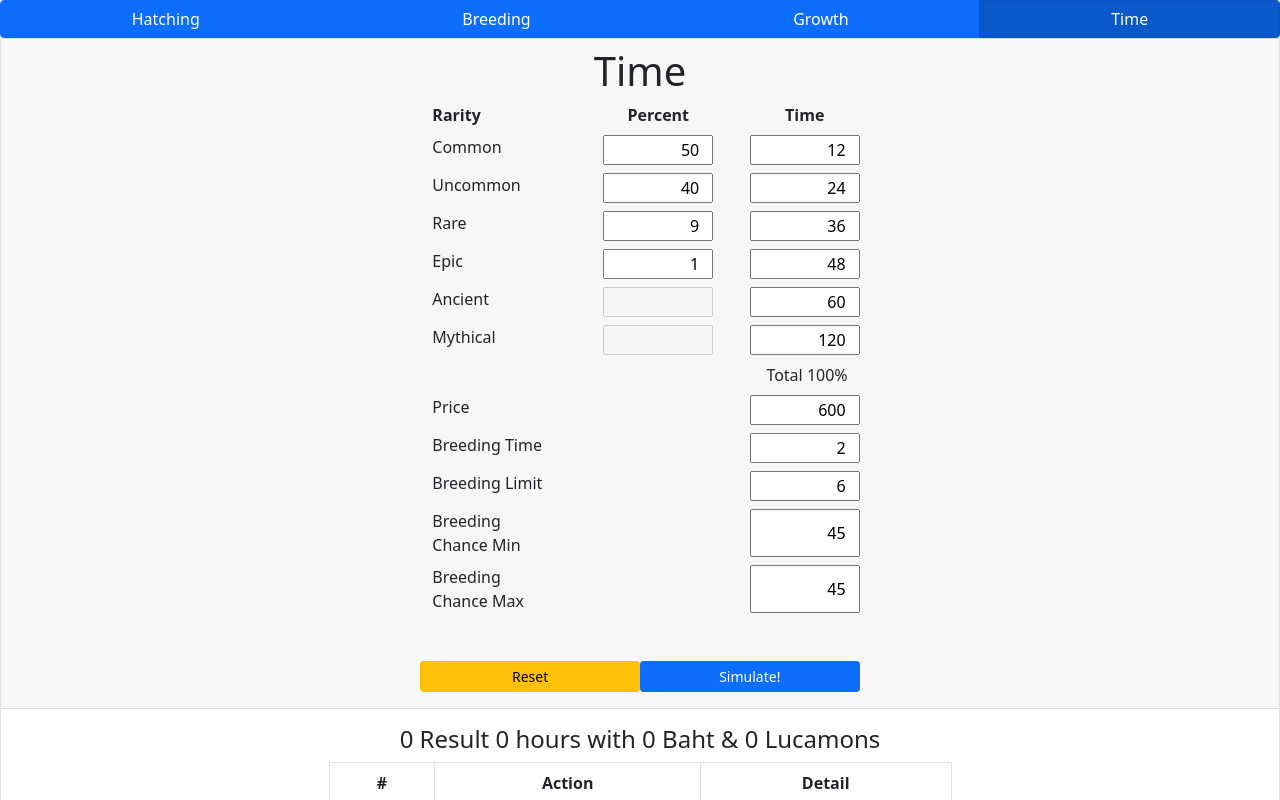
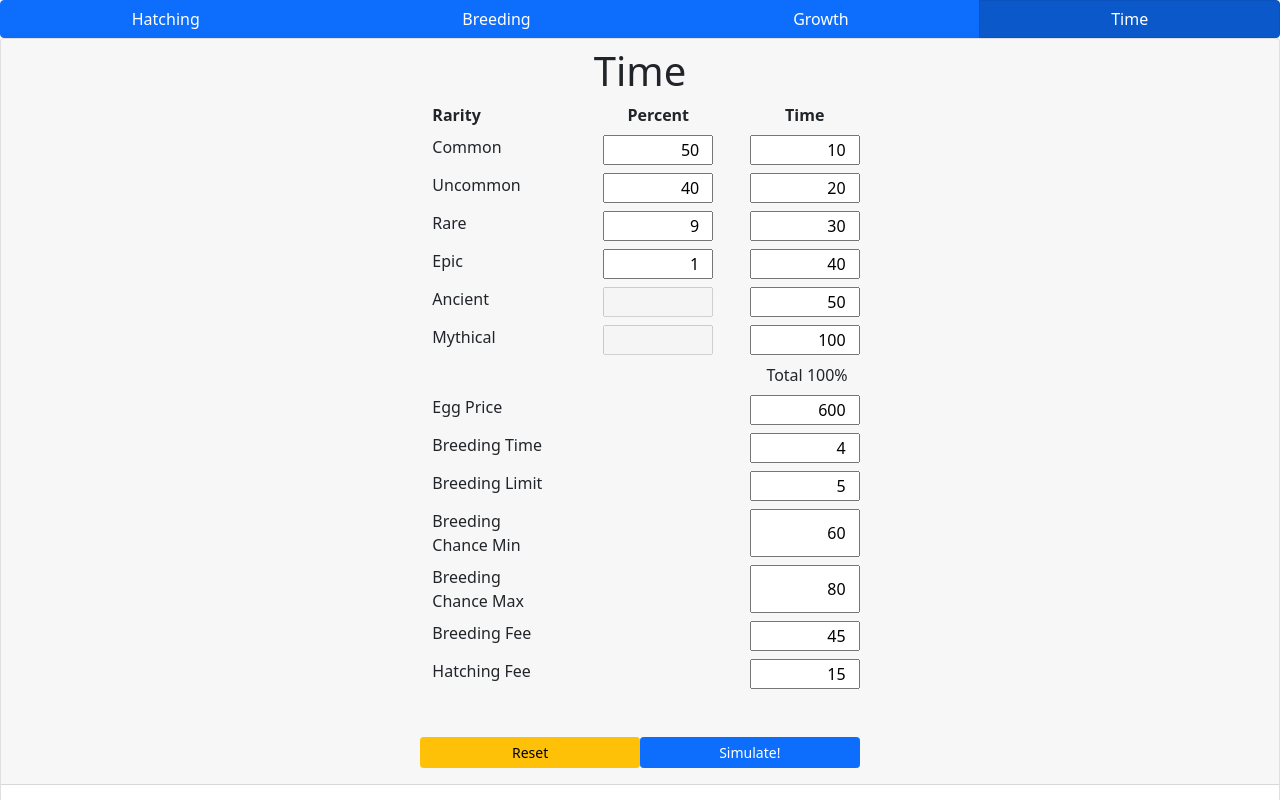
Before and after one commit to suppok/lucamon-random-simulator, a Vue app: page / in a window 1280 px wide. Shown: the top 800 px of the page. Built offline with nearby package versions, Linux system fonts and the light colour scheme.

Commit message:
balanced and add breeding fees

```diff
--- a/src/components/Time.vue
+++ b/src/components/Time.vue
@@ -93,7 +93,7 @@
           <span class="offset-6 col-6 text-end">Total {{ totalPercent }}%</span>
         </div>
         <div class="row mb-2">
-          <label class="col-4">Price</label>
+          <label class="col-4">Egg Price</label>
           <input
             v-model="eggPrice"
             type="number"
@@ -124,10 +124,26 @@
             class="offset-5 col-3 text-end"
           />
         </div>
-        <div class="row mb-5">
+        <div class="row mb-2">
           <label class="col-4">Breeding Chance Max</label>
           <input
             v-model="breedingChanceMax"
+            type="number"
+            class="offset-5 col-3 text-end"
+          />
+        </div>
+        <div class="row mb-2">
+          <label class="col-4">Breeding Fee</label>
+          <input
+            v-model="breeding.fee"
+            type="number"
+            class="offset-5 col-3 text-end"
+          />
+        </div>
+        <div class="row mb-5">
+          <label class="col-4">Hatching Fee</label>
+          <input
+            v-model="hatching.fee"
             type="number"
             class="offset-5 col-3 text-end"
           />
@@ -148,10 +164,24 @@
     </div>
     <div class="card-body">
       <div class="offset-3 col-6">
-        <h4 class="text-center">
-          {{ availableEggs.length }}
-          Result {{ totalTime }} hours with {{ totalCost }} Baht &
-          {{ allLucamons.length }} Lucamons
+        <h4>
+          Result <br />
+          Time: {{ totalTime }} hours<br />
+          - {{ totalTime / 24 }} days<br />
+          Costs: {{ totalCost }} Baht<br />
+          - Breeding Fee: {{ totalBreed * breedingFeeNum }} Baht ({{
+            totalBreed
+          }}
+          times)<br />
+          - Hatching Fee: {{ totalHatch * hatchingFeeNum }} Baht ({{
+            totalHatch
+          }}
+          times)<br />
+          - Buying Fee: {{ totalEggBuying * eggPrice }} Baht ({{
+            totalEggBuying
+          }}
+          times)<br />
+          Lucamons: {{ allLucamons.length }}
         </h4>
         <div class="table-responsive">
           <table class="table table-bordered w-100" id="data-table">
@@ -192,22 +222,29 @@ export default {
         rarity: 0,
         isBreeding: false,
         chance: 0,
+        fee: 45,
       },
       hatching: {
         rarity: 0,
         countdown: 0,
         isHatching: false,
+        fee: 15,
       },
+
+      breedingFees: [15, 30, 45, 90, 180],
 
       hasMythical: false,
       eggPrice: 600,
       totalTime: 0,
       totalCost: 0,
+      totalBreed: 0,
+      totalHatch: 0,
+      totalEggBuying: 0,
 
-      breedingTime: 2,
-      breedingLimit: 6,
-      breedingChanceMin: 45,
-      breedingChanceMax: 45,
+      breedingTime: 4,
+      breedingLimit: 5,
+      breedingChanceMin: 60,
+      breedingChanceMax: 80,
 
       totalPercent: 100,
       commonPercent: 50,
@@ -217,12 +254,12 @@ export default {
       ancientPercent: '',
       mythicalPercent: '',
 
-      commonHatchingTime: 12,
-      uncommonHatchingTime: 24,
-      rareHatchingTime: 36,
-      epicHatchingTime: 48,
-      ancientHatchingTime: 60,
-      mythicalHatchingTime: 120,
+      commonHatchingTime: 10,
+      uncommonHatchingTime: 20,
+      rareHatchingTime: 30,
+      epicHatchingTime: 40,
+      ancientHatchingTime: 50,
+      mythicalHatchingTime: 100,
 
       rarityIndex: {
         common: 0,
@@ -266,11 +303,11 @@ export default {
         },
       ],
       weightList: [
-        [80, 20, 0, 0, 0, 0],
-        [30, 50, 20, 0, 0, 0],
+        [60, 35, 5, 0, 0, 0],
+        [30, 40, 25, 5, 0, 0],
         [20, 30, 30, 20, 0, 0],
-        [15, 20, 35, 20, 10, 0],
-        [10, 20, 30, 25, 10, 5],
+        [15, 20, 30, 20, 15, 0],
+        [10, 20, 25, 20, 15, 10],
       ],
     };
   },
@@ -292,6 +329,12 @@ export default {
     },
     breedingChanceMaxNum: function () {
       return parseInt(this.breedingChanceMax);
+    },
+    breedingFeeNum: function () {
+      return parseInt(this.breeding.fee);
+    },
+    hatchingFeeNum: function () {
+      return parseInt(this.hatching.fee);
     },
     isMythicalAvailable: function () {
       return this.availableLucamons.find(
@@ -320,37 +363,25 @@ export default {
         rarity: 0,
         isBreeding: false,
         chance: 0,
+        fee: 45,
       };
       this.hatching = {
         rarity: 0,
         countdown: 0,
         isHatching: false,
+        fee: 15,
       };
 
       this.hasMythical = false;
-      this.eggPrice = 600;
       this.totalTime = 0;
       this.totalCost = 0;
-
-      this.breedingTime = 2;
-      this.breedingLimit = 6;
-      this.breedingChanceMin = 45;
-      this.breedingChanceMax = 45;
+      this.totalBreed = 0;
+      this.totalHatch = 0;
+      this.totalEggBuying = 0;
 
       this.totalPercent = 100;
-      this.commonPercent = 50;
-      this.uncommonPercent = 40;
-      this.rarePercent = 9;
-      this.epicPercent = 1;
       this.ancientPercent = '';
       this.mythicalPercent = '';
-
-      this.commonHatchingTime = 12;
-      this.uncommonHatchingTime = 24;
-      this.rareHatchingTime = 36;
-      this.epicHatchingTime = 48;
-      this.ancientHatchingTime = 60;
-      this.mythicalHatchingTime = 120;
 
       this.rarityIndex = {
         common: 0,
@@ -396,10 +427,6 @@ export default {
       }
 
       while (!this.isMythicalAvailable) {
-        if (this.totalCost > 1000000) {
-          alert('มึงใช้เงินไปเกิน 2 ล้านละไอเหี้ยยย');
-          break;
-        }
         if (this.hatching.countdown === 0 && this.hatching.isHatching) {
           this.addNewLucamonFromHatching();
           this.hatching.isHatching = false;
@@ -450,6 +477,7 @@ export default {
       );
     },
     breedingStep() {
+      this.totalBreed++;
       let lucamons = this.availableLucamons;
       lucamons.sort(this.compare);
       let lucamonIndex1 = lucamons.length - 1;
@@ -458,6 +486,9 @@ export default {
       this.breeding.rarity = this.breed(lucamonIndex1, lucamonIndex2);
       let lucamon1 = lucamons[lucamonIndex1];
       let lucamon2 = lucamons[lucamonIndex2];
+      let lucamon1Price = this.breedingFees[5 - lucamon1.breedingLeft];
+      let lucamon2Price = this.breedingFees[5 - lucamon2.breedingLeft];
+      this.totalCost += (lucamon1Price + lucamon2Price) / 2;
 
       lucamon1.breedingLeft--;
       lucamon2.breedingLeft--;
@@ -514,6 +545,7 @@ export default {
       return this.availableLucamons[lucamonIndex].breedingLeft;
     },
     buyEgg() {
+      this.totalEggBuying++;
       this.totalCost += this.eggPrice;
       let rarityIndex = this.getRandomRarityIndex();
       let newEgg = {
@@ -523,12 +555,15 @@ export default {
       this.availableEggs.push(newEgg);
       this.availableEggs.sort(this.compare);
       this.allEggs.push(newEgg);
+      this.addBuyingLog();
     },
     randomlyBreed(percentResult) {
       return this.getRandomBreedingRarityIndex(percentResult);
     },
     //User don't know egg rarity, therefore this logic will be the best egg first
     hatchingStep() {
+      this.totalHatch++;
+      this.totalCost += this.hatchingFeeNum;
       let eggs = this.availableEggs;
       eggs.sort(this.compare);
       let hatchedEgg = eggs[eggs.length - 1];
@@ -672,6 +707,14 @@ export default {
         detail: rarity,
       });
     },
+    addBuyingLog() {
+      let num = this.logs.length + 1;
+      this.logs.push({
+        num: num,
+        action: 'Buying',
+        detail: '',
+      });
+    },
     isBreedSuccessfully() {
       let chance = this.breeding.chance * 100;
       let randomNumber = this.getRandomInt(1, 10000);
```
